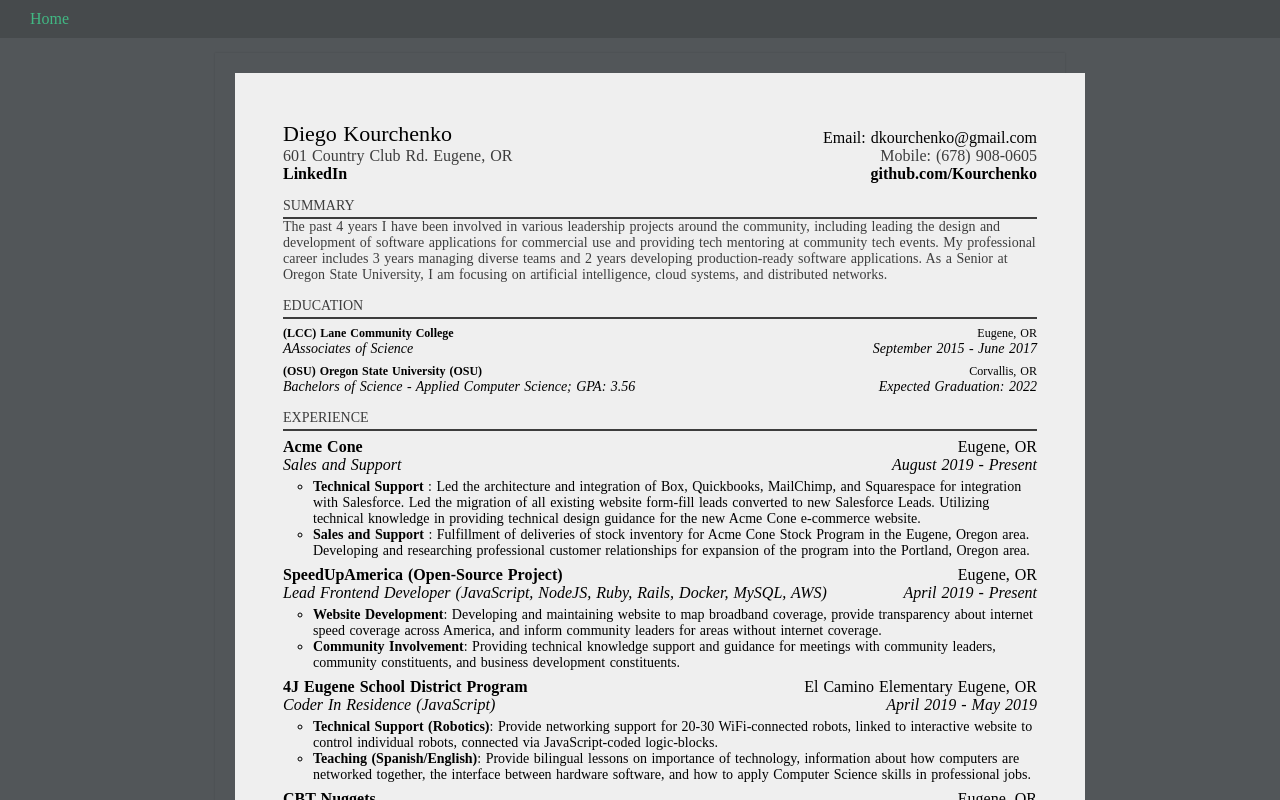
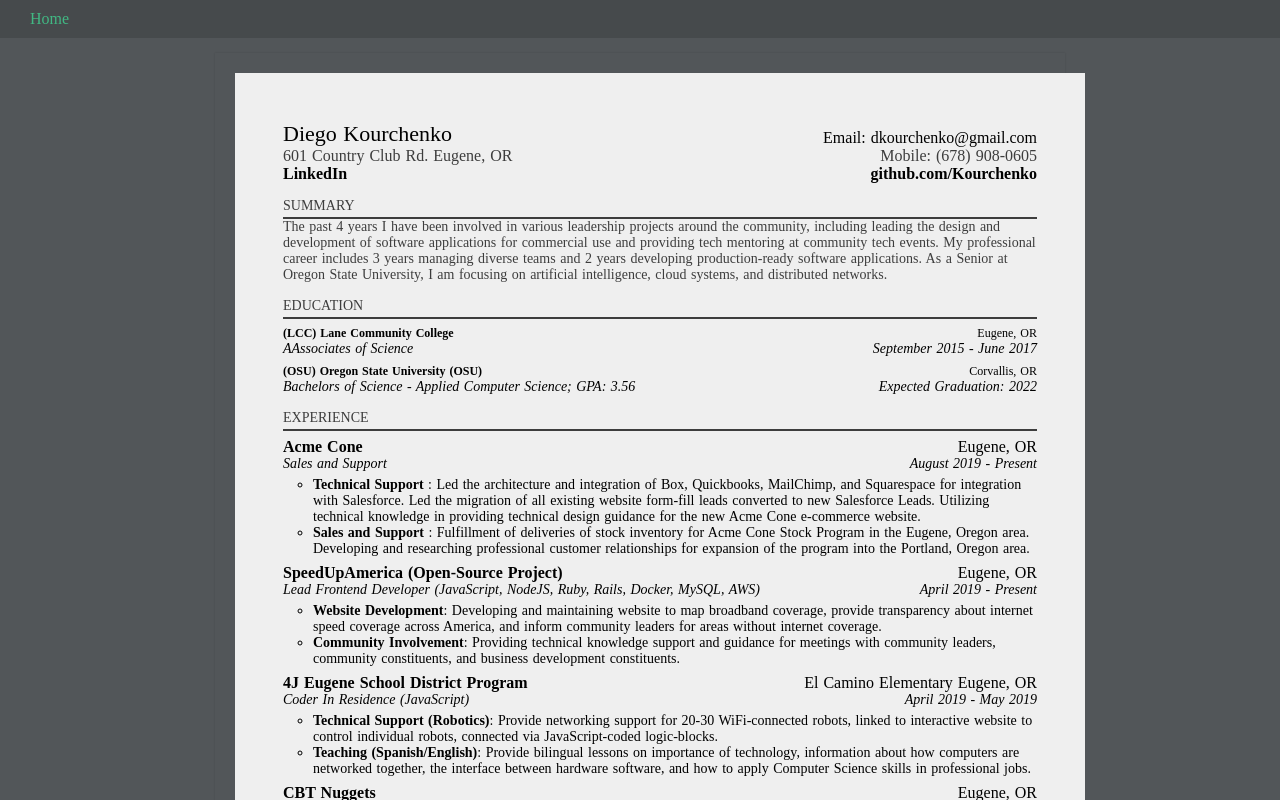
Before and after one commit to Kourchenko/vue, a Nuxt app: page /vue-resume in a window 1280 px wide. Built offline with nearby package versions, Linux system fonts and the light colour scheme.

Commit message:
Formatting fixes

```diff
--- a/assets/scss/vue.scss
+++ b/assets/scss/vue.scss
@@ -68,9 +68,7 @@
       }
     }
     .title {
-      h2 {
-        font-size: 14px;
-      }
+      font-size: 14px;
     }
     .list--container {
       font-size: 14px;
--- a/components/VueResumeProjects.vue
+++ b/components/VueResumeProjects.vue
@@ -14,7 +14,7 @@
           </li>
           <li>
             <strong>Hack for a Cause</strong>: Committee Advisor for yearly hackathon to bring community ideas to fruition.
-            VueJS developer for HackForACause.org website, using NuxtJS framework, hosted on GitHub Pages.
+            \n VueJS developer for HackForACause.org website, using NuxtJS framework, hosted on GitHub Pages.
           </li>
           <li>
             <strong>Coder In Residence</strong>: Bilingual Robotics program success featured in Register Guard.
```
